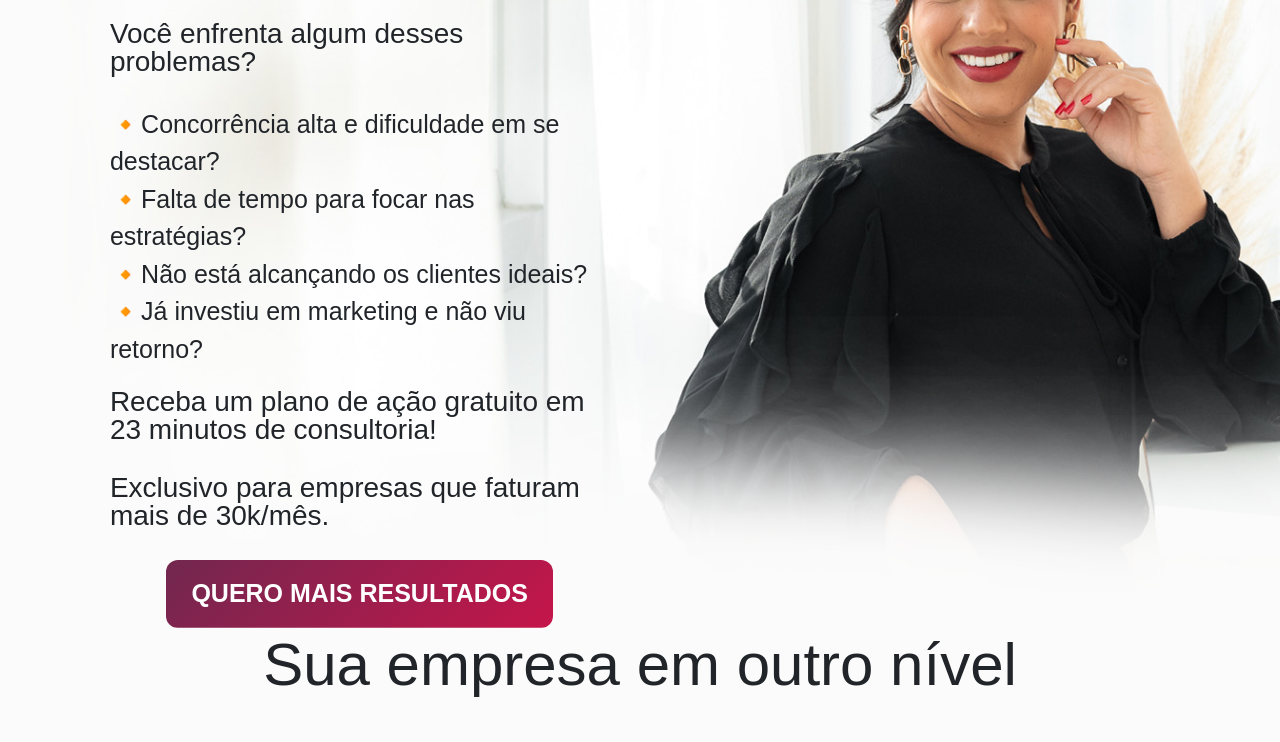
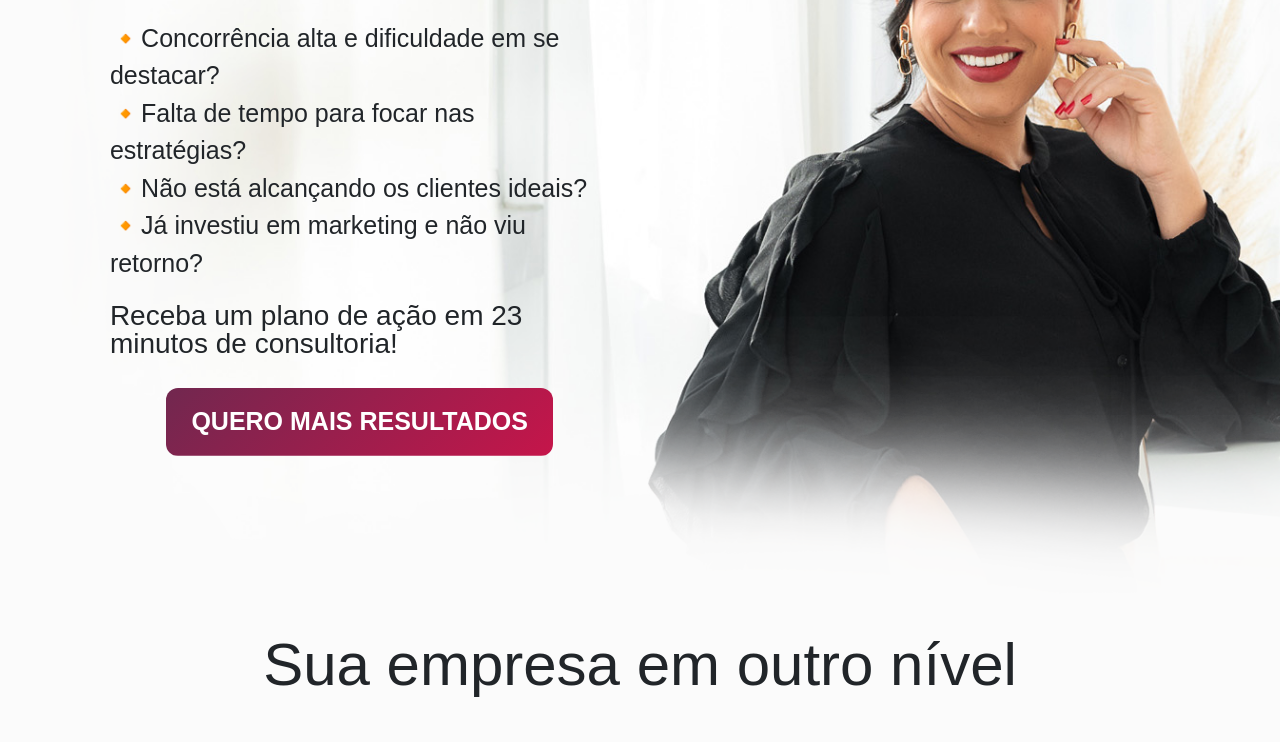
Before and after one commit to danieldribeiro/lorena-santos, a plain HTML site: page index.html in a window 1280 px wide. Shown: the part 350-1092 px from the top of the page. Drawn offline with nearby package versions, Linux system fonts and the light colour scheme; a web font is replaced by a local one.

Commit message:
Fix: fix hero section layout

```diff
--- a/index.html
+++ b/index.html
@@ -20,15 +20,13 @@
       <!-- <h1>Lorena Santos</h1> -->
       <img src="./assets/Logo Lorena Santos.svg" alt="" id="logo">
       <h3>O faturamento da sua empresa está travado?</h3>
-      <p>Você enfrenta algum desses problemas?</p>
       <ul>
         <li>🔸Concorrência alta e dificuldade em se destacar?</li>
         <li>🔸Falta de tempo para focar nas estratégias?</li>
         <li>🔸Não está alcançando os clientes ideais?</li>
         <li>🔸Já investiu em marketing e não viu retorno?</li>
       </ul>
-      <p>Receba um plano de ação gratuito em 23 minutos de consultoria!</p>
-      <p>Exclusivo para empresas que faturam mais de 30k/mês.</p>
+      <p>Receba um plano de ação em 23 minutos de consultoria!</p>
       <a type="button" class="btn-cta" href="https://yayforms.link/76KEj7b" target="_blank" aria-label="Entre em contato agora mesmo">Quero mais resultados</a>
     </div>
   </section>
```
